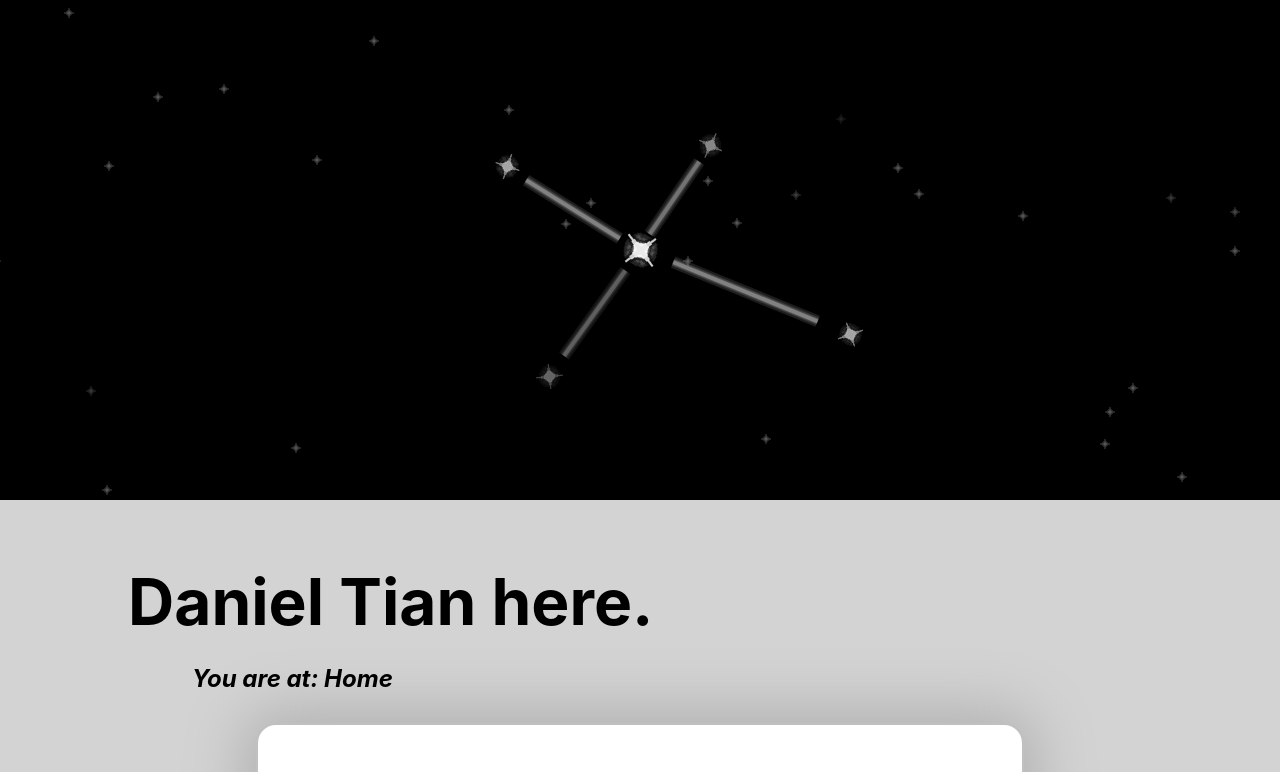
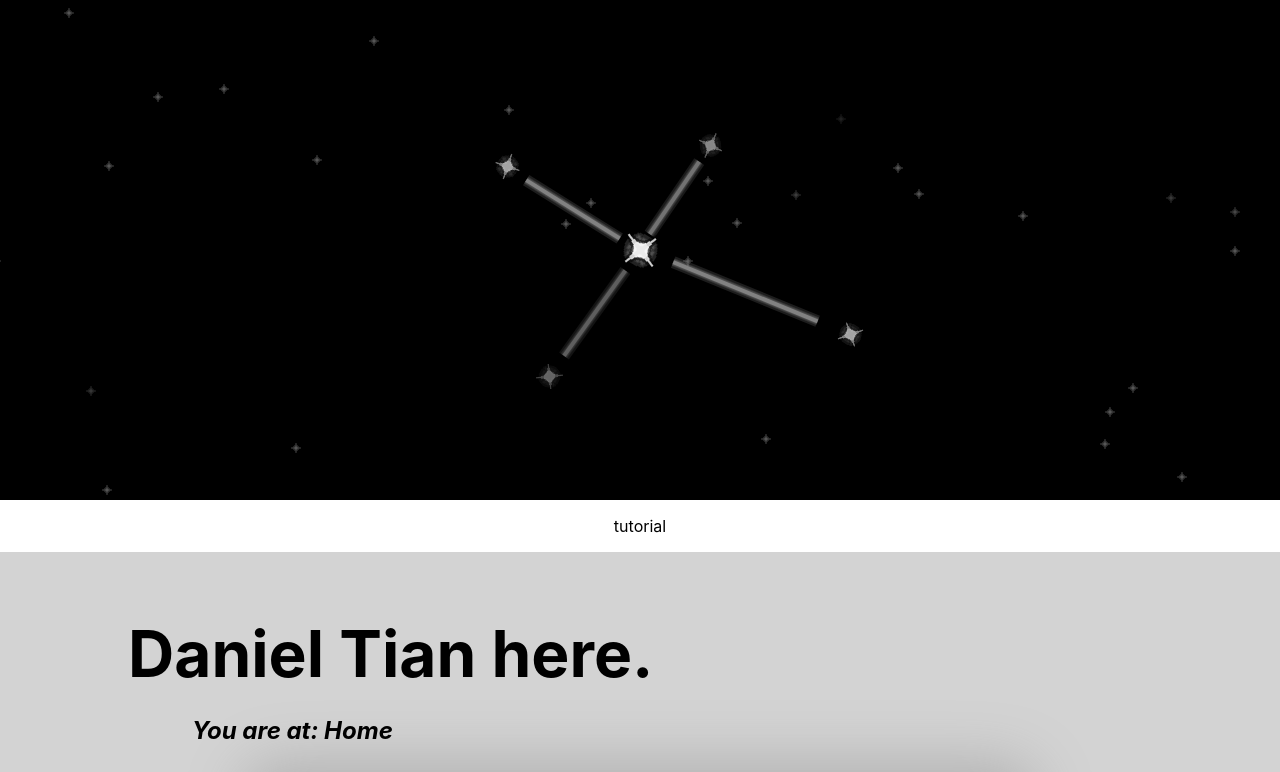
Before and after one commit to dqanxy-umich/portfolio-website, a React (Create React App) app: page / in a window 1280 px wide. Shown: the top 772 px of the page. Built offline with nearby package versions, Linux system fonts and the light colour scheme.

Commit message:
tutorial backup

```diff
--- a/src/Starmap/StarmapComponent.tsx
+++ b/src/Starmap/StarmapComponent.tsx
@@ -12,6 +12,9 @@ import StarLine from '../StarLine/StarLine';
 import StarLineModel from '../StarLine/StarLineModel';
 import EventBus from '../EventBus';
 
+import StarmapTutorial from './StarmapTutorial';
+import TutorialState from '../smstates/TutorialState';
+
 import chevronimg from "../sprites/chevron.png";
 
 interface IStarMapProps {
@@ -19,8 +22,8 @@ interface IStarMapProps {
 export enum StarMapState{
     Idle,
     MovingToPosition,
-    InitCutscene,
     FastTravel,
+    Tutorial
 }
 
 interface IStarMapState {
@@ -84,13 +87,14 @@ export default class StarmapComponent extends Component<IStarMapProps,IStarMapSt
         })
 
         //Init state manager
-        this.state = {currentState:StarMapState.Idle,
+        this.state = {currentState:StarMapState.Tutorial,
             starList:starList,
             starLines:starLines,
             showNotif:false};
         this.states = {
             [StarMapState.Idle]:new IdleState(),
             [StarMapState.MovingToPosition]:new MovingState(),
+            [StarMapState.Tutorial]:new TutorialState(),
         };
 
         //Update function for all starlines and stars
@@ -165,6 +169,7 @@ export default class StarmapComponent extends Component<IStarMapProps,IStarMapSt
 
 
         return (
+            <React.Fragment>
                 <div className = "bg" onClick={this.states[this.state.currentState].onClick()}>
                     <ParticleSystem count={30}></ParticleSystem>
                     <p style = {{position:"absolute",height:0}}>{StarmapComponent.x},{StarmapComponent.y}</p>
@@ -172,6 +177,8 @@ export default class StarmapComponent extends Component<IStarMapProps,IStarMapSt
                     {stars}
                     {this.state.showNotif && <img className='notif-down' src={chevronimg}></img>}
                 </div>
+                {this.state.currentState == StarMapState.Tutorial && <StarmapTutorial model = {this.states[this.state.currentState]}/>}
+            </React.Fragment>
         );
     }
 }
--- /dev/null
+++ b/src/Starmap/StarmapTutorial.tsx
@@ -0,0 +1,11 @@
+import TutorialState from "../smstates/TutorialState"
+
+interface ISTutorial {
+    model:TutorialState
+}
+
+export default function StarmapTutorial(props:ISTutorial) {
+    return (
+        <p>tutorial</p>
+    )
+}
```
Lines whose indentation alone changed are shown as unchanged.
